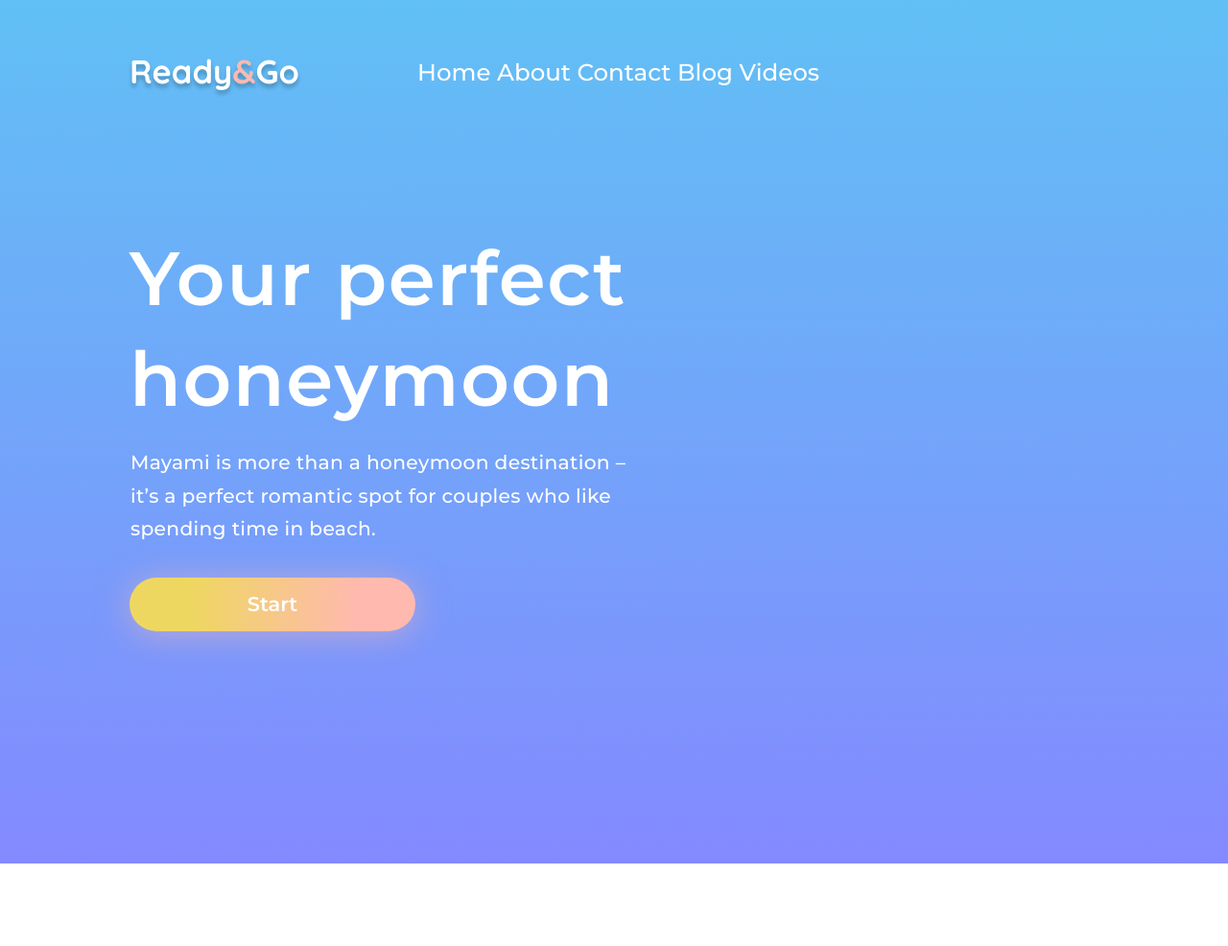
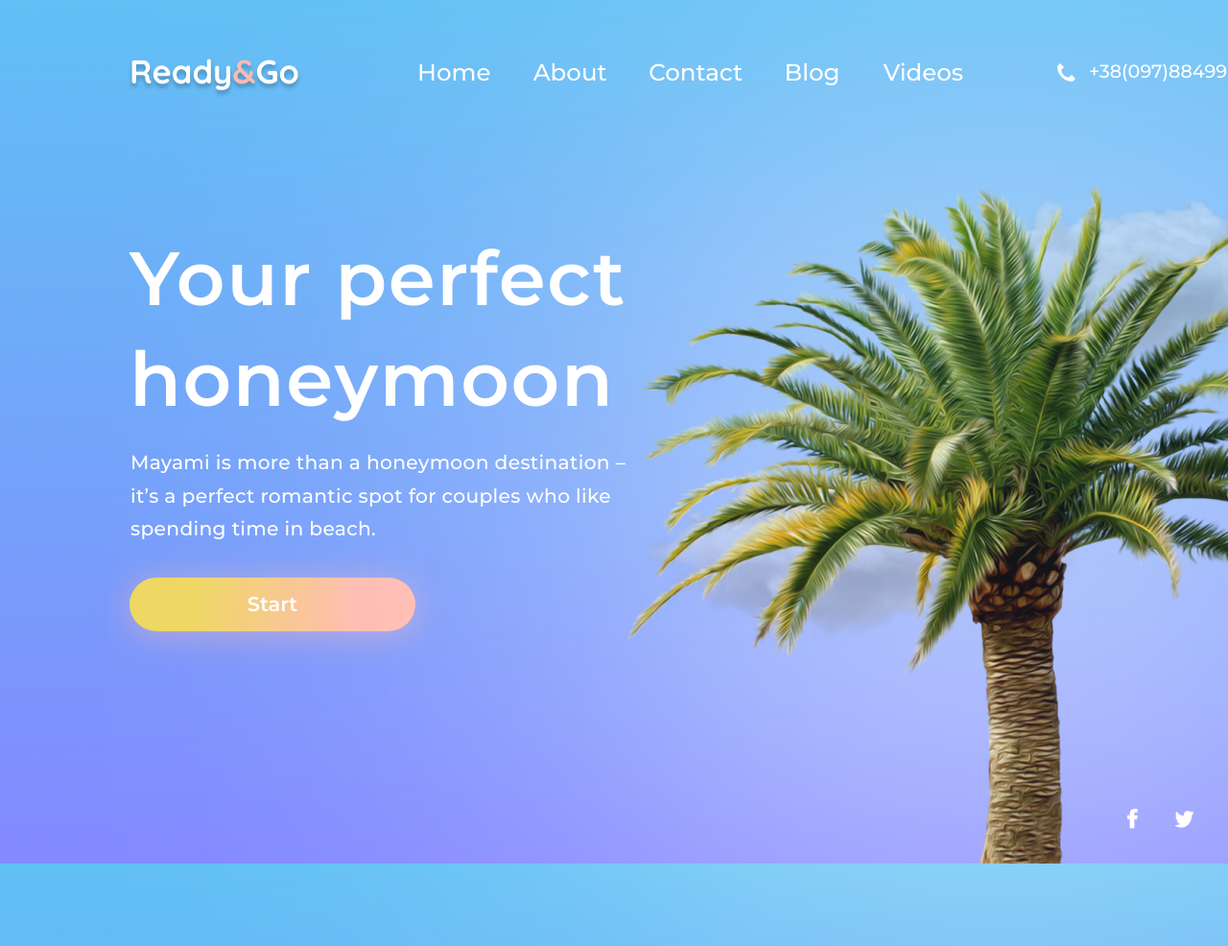
Before and after one commit to LukasSilva05/Travel-Landing-Page, a plain HTML site: page View/index.html in a window 1280 px wide. Shown: the top 986 px of the page at 96% size. Before the commit the page ends 900 px from the top, so only its background shows below. Drawn offline with Linux system fonts and the light colour scheme.

Commit message:
Quase completo

```diff
--- a/View/index.html
+++ b/View/index.html
@@ -18,11 +18,17 @@
         <nav>
             <ul id="menu">
                 <li><a href="#">Home</a></li>
-                <li id=""><a href="#">About</a></li>
-                <li id=""><a href="#">Contact</a></li>
-                <li id=""><a href="#">Blog</a></li>
-                <li id=""><a href="#">Videos</a></li>
+                <li id="about"><a href="#">About</a></li>
+                <li id="contact"><a href="#">Contact</a></li>
+                <li id="blog"><a href="#">Blog</a></li>
+                <li id="videos"><a href="#">Videos</a></li>
             </ul>
+            <a href="#">
+                <div id="phone">
+                    <p id="numero">+38(097)8849989</p>
+                    <img id="phone-icon" src="/img/phone.png">
+                </div>
+            </a>
         </nav>
     </header>
     <main>
@@ -32,7 +38,20 @@
                 like spending time in beach. </p>
         </div>
         <button id="btn">Start</button>
+        <div id="imagens">
+            <img id="palm" src="/img/palm.png" alt="Palmeiras não tem mundial">
+            <img id="nuvem1" src="/img/nuvem 1.png">
+            <img id="nuvem2" src="/img/nuvem 2.png">
+            <img id="elipse" src="/img/elipse.png">
+        </div>
     </main>
+    <footer>
+            <div id="social">
+                <a href="#"><img id="facebook-icon" src="/img/facebook-icon.png"></a>
+                <a href="#"><img id="twitter-icon" src="/img/twitter-icon.png"></a>
+                <a href="#"><img id="linkedin-icon" src="/img/linkedin-icon.png"></a>
+            </div>
+    </footer>
 </body>
 
 </html>
--- a/View/main.css
+++ b/View/main.css
@@ -79,14 +79,23 @@ body {
     cursor: pointer;
 }
 
+#btn:hover {
+    background: linear-gradient(93.7deg, #eed661be 21.68%, #ffbaafd3 79.85%);
+}
+
 a {
     text-decoration: none;
     cursor: pointer;
     color: #FFFFFF;
 }
 
+a:hover {
+    color: rgb(231, 231, 231);
+}
+
 li {
     display: inline;
+    position: absolute;
 }
 
 #menu {
@@ -100,3 +109,136 @@ li {
     font-size: 24.5267px;
     line-height: 30px;
 }
+
+#about {
+    /* position: absolute; */
+    left: 120.67px;
+}
+
+#contact {
+    /* position: absolute; */
+    left: 241.34px;
+}
+
+#blog {
+    /* position: absolute; */
+    left: 382.62px;
+}
+
+#videos {
+    /* position: absolute; */
+    left: 485.63px;
+}
+
+#phone {
+    position: absolute;
+    width: 202px;
+    height: 23.05px;
+    left: 1102px;
+    top: 63px;
+}
+
+#numero {
+    position: absolute;
+    width: 169px;
+    height: 23.05px;
+    left: 33px;
+    top: 0px;
+    font-family: 'Montserrat', sans-serif;
+    font-weight: 500;
+    font-size: 19.2045px;
+    line-height: 23px;
+    color: #FFFFFF;
+}
+
+#numero:hover {
+    color: rgb(231, 231, 231);
+}
+
+#phone-icon {
+    position: absolute;
+    width: 19px;
+    height: 19px;
+    left: 0px;
+    top: 3px;
+}
+
+#imagens {
+    position: absolute;
+    width: 794px;
+    height: 795px;
+    left: 646px;
+    top: 191px;
+}
+
+#nuvem1 {
+    position: absolute;
+    width: 468px;
+    height: 195px;
+    left: 326px;
+    top: 0px;
+    z-index: 1;
+}
+
+#nuvem2 {
+    position: absolute;
+    width: 468px;
+    height: 195px;
+    left: 17px;
+    top: 285px;
+    z-index: 1;
+}
+
+#palm {
+    position: absolute;
+    /* width: 765px;
+    height: 765px;
+    left: 0px;
+    top: 0px; */
+    z-index: 2;
+}
+
+#elipse {
+    position: absolute;
+    width: 646px;
+    height: 646px;
+    left: 74px;
+    top: 28px;
+    background: #FFFFFF;
+    opacity: 0.8;
+    filter: blur(250px);
+    z-index: 0;
+}
+
+#social {
+    position: absolute;
+    width: 130px;
+    height: 22px;
+    left: 1175px;
+    top: 843px;
+    z-index: 3;
+}
+
+#facebook-icon {
+    position: absolute;
+    width: 10.75px;
+    height: 21.29px;
+    left: 0px;
+    top: 0px;
+}
+
+#twitter-icon {
+    position: absolute;
+    width: 21.29px;
+    height: 17.43px;
+    left: 48.75px;
+    top: 2.13px;
+}
+
+#linkedin-icon {
+    position: absolute;
+    left: 83.11%;
+    right: 0.52%;
+    top: 0%;
+    bottom: 3.24%;
+}
```
Also changed, not shown: img/elipse.png (added), img/facebook-icon.png (added), img/linkedin-icon.png (added), img/nuvem 1.png (added), img/nuvem 2.png (added), img/palm.png (added), img/phone.png (added), img/twitter-icon.png (added).
